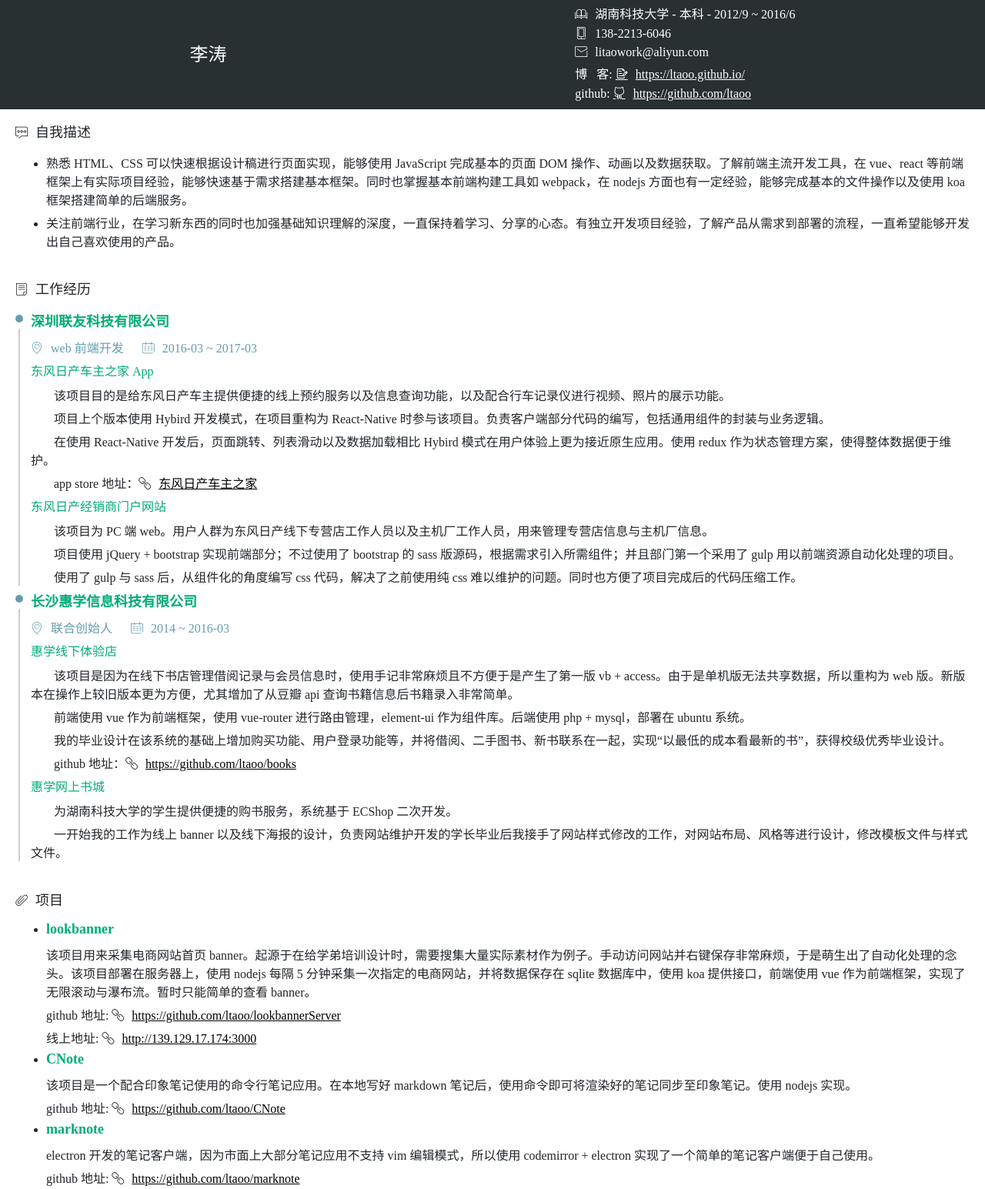
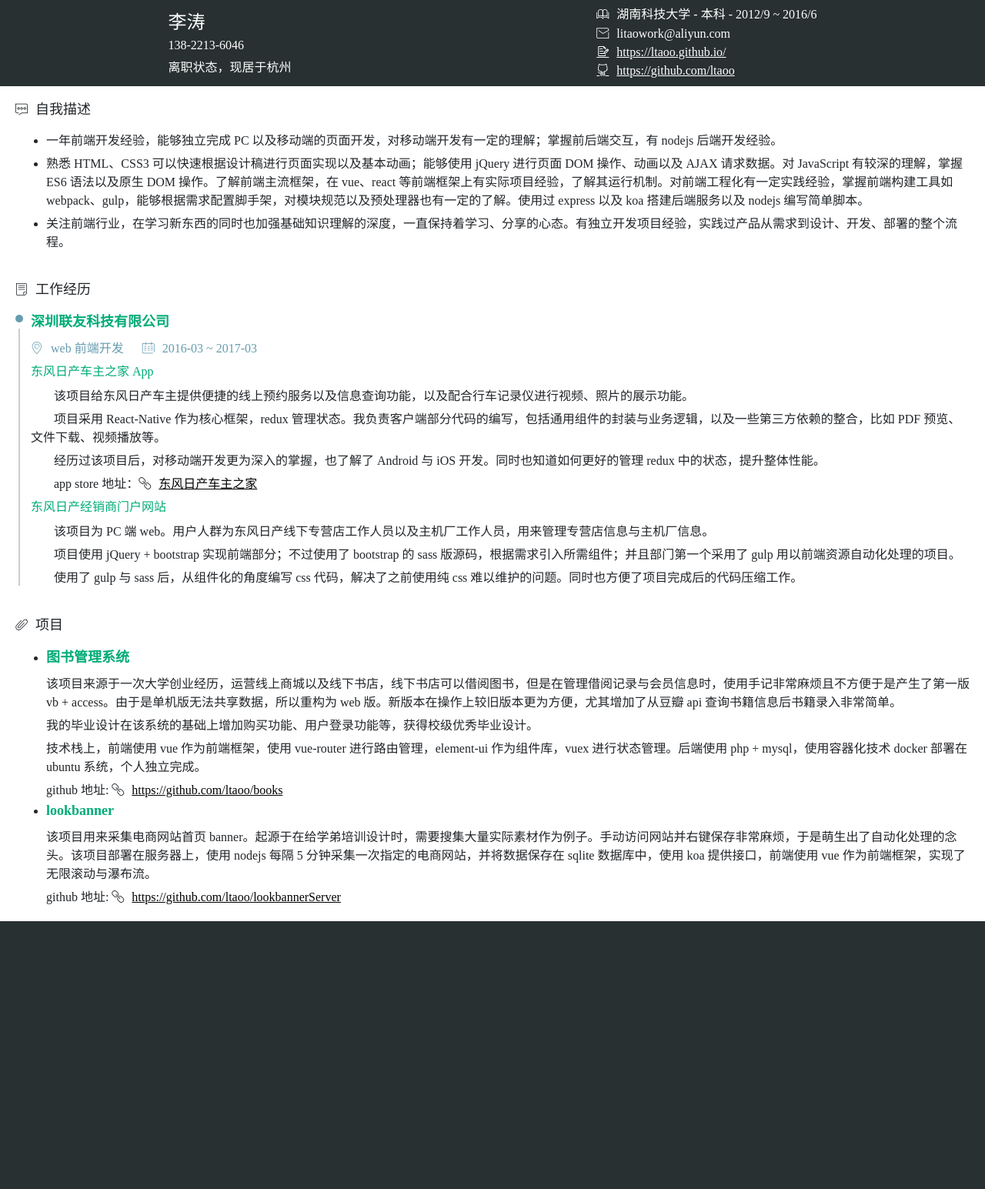
Before and after one commit to ltaoo/resume, a website: page index.html in a window 1280 px wide. Shown: the whole page at 77% size. After the commit the page ends 1197 px from the top, so only its background shows below. Drawn offline with Linux system fonts and the light colour scheme.

Commit message:
【更新】删除无趣的项目经历，调整books为项目经历，增加自我描述

```diff
--- a/index.html
+++ b/index.html
@@ -10,28 +10,39 @@
     <!-- 主样式 -->
     <link rel="stylesheet" href="./css/main.css">
 </head>
+
 <body>
     <div id="container">
         <section class="info">
             <!-- <h2 class="title"><i class="icon iconfont">&#xe726;</i>个人信息</h2> -->
             <div class="content">
+                <div>
                     <p class="info__name"><span>李涛</span></p>
-                <div class = "info__detail">
+                    <p class="info__tel">138-2213-6046</p>
+                    <p class="info__address">离职状态，现居于杭州</p>
+                </div>
+                <div class="info__detail">
                     <p class="info__school"><i class="icon iconfont">&#xe705;</i>湖南科技大学 - 本科 - 2012/9 ~ 2016/6</p>
-                    <p class="info__tel"><i class="icon iconfont">&#xe72a;</i>138-2213-6046</p>
                     <p class="info__email"><i class="icon iconfont">&#xe69f;</i>litaowork@aliyun.com</p>
                     <img class="info__qr" src="./img/blog.png" alt="ltaoo's web" title="ltaoo's web">
-                    <p class="info__blog">博&nbsp;&nbsp;&nbsp;客: <a href="https://ltaoo.github.io"><i class="icon iconfont">&#xe65b;</i>https://ltaoo.github.io/</a></p>
+                    <p class="info__blog"><a href="https://ltaoo.github.io"><i class="icon iconfont">&#xe65b;</i>https://ltaoo.github.io/</a></p>
                     <img class="info__qr" src="./img/github.png" alt="ltaoo's github" title="github">
-                    <p class="info__github">github: <a href="https://github.com/ltaoo"><i class="icon iconfont">&#xe761;</i><span>https://github.com/ltaoo</span></a></p>
+                    <p class="info__github"><a href="https://github.com/ltaoo"><i class="icon iconfont">&#xe761;</i><span>https://github.com/ltaoo</span></a></p>
                 </div>
             </div>
         </section>
         <section class="introduce">
             <h2 class="title"><i class="icon iconfont">&#xe69b;</i>自我描述</h2>
             <ul>
-            <li><p>熟悉 HTML、CSS 可以快速根据设计稿进行页面实现，能够使用 JavaScript 完成基本的页面 DOM 操作、动画以及数据获取。了解前端主流开发工具，在 vue、react 等前端框架上有实际项目经验，能够快速基于需求搭建基本框架。同时也掌握基本前端构建工具如 webpack，在 nodejs 方面也有一定经验，能够完成基本的文件操作以及使用 koa 框架搭建简单的后端服务。</p></li>
-            <li><p>关注前端行业，在学习新东西的同时也加强基础知识理解的深度，一直保持着学习、分享的心态。有独立开发项目经验，了解产品从需求到部署的流程，一直希望能够开发出自己喜欢使用的产品。</p></li>
+                <li>
+                    <p>一年前端开发经验，能够独立完成 PC 以及移动端的页面开发，对移动端开发有一定的理解；掌握前后端交互，有 nodejs 后端开发经验。</p>
+                </li>
+                <li>
+                    <p>熟悉 HTML、CSS3 可以快速根据设计稿进行页面实现以及基本动画；能够使用 jQuery 进行页面 DOM 操作、动画以及 AJAX 请求数据。对 JavaScript 有较深的理解，掌握 ES6 语法以及原生 DOM 操作。了解前端主流框架，在 vue、react 等前端框架上有实际项目经验，了解其运行机制。对前端工程化有一定实践经验，掌握前端构建工具如 webpack、gulp，能够根据需求配置脚手架，对模块规范以及预处理器也有一定的了解。使用过 express 以及 koa 搭建后端服务以及 nodejs 编写简单脚本。</p>
+                </li>
+                <li>
+                    <p>关注前端行业，在学习新东西的同时也加强基础知识理解的深度，一直保持着学习、分享的心态。有独立开发项目经验，实践过产品从需求到设计、开发、部署的整个流程。</p>
+                </li>
         </section>
         <section class="pro">
             <h2 class="title"><i class="icon iconfont">&#xe6a2;</i>工作经历</h2>
@@ -44,13 +55,14 @@
                     <!-- <li> -->
                     <h4 class="project__name">东风日产车主之家 App</h4>
                     <p class="project__description">
-                                该项目目的是给东风日产车主提供便捷的线上预约服务以及信息查询功能，以及配合行车记录仪进行视频、照片的展示功能。
+                        该项目给东风日产车主提供便捷的线上预约服务以及信息查询功能，以及配合行车记录仪进行视频、照片的展示功能。
                     </p>
                     <p class="project__description">
-                                项目上个版本使用 Hybird 开发模式，在项目重构为 React-Native 时参与该项目。负责客户端部分代码的编写，包括通用组件的封装与业务逻辑。
+                        项目采用 React-Native 作为核心框架，redux 管理状态。我负责客户端部分代码的编写，包括通用组件的封装与业务逻辑，以及一些第三方依赖的整合，比如 PDF 预览、文件下载、视频播放等。
                     </p>
                     <p class="project__description">
-                                在使用 React-Native 开发后，页面跳转、列表滑动以及数据加载相比 Hybird 模式在用户体验上更为接近原生应用。使用 redux 作为状态管理方案，使得整体数据便于维护。</p>
+                        经历过该项目后，对移动端开发更为深入的掌握，也了解了 Android 与 iOS 开发。同时也知道如何更好的管理 redux 中的状态，提升整体性能。
+                    </p>
                     <p class="project__description">
                         app store 地址：<i class="icon iconfont icon-link"></i><a class="github__url" href="https://itunes.apple.com/us/app/%25E4%25B8%259C%25E9%25A3%258E%25E6%2597%25A5%25E4%25BA%25A7%25E8%25BD%25A6%25E4%25B8%25BB%25E4%25B9%258B%25E5%25AE%25B6/id1170980931?l=zh&ls=1&mt=8">东风日产车主之家</a>
                     </p>
@@ -69,54 +81,26 @@
                     <!-- </li> -->
                     <!-- </ul> -->
                 </li>
-                <li class="project__item">
-                    <h3 class="project__company">长沙惠学信息科技有限公司</h3>
-                    <p class="project__job"><i class="icon iconfont">&#xe715;</i>联合创始人</p>
-                    <time class="project__time"><i class="icon iconfont">&#xe6bf;</i>2014 ~ 2016-03</time>
-                    <h4 class="project__name">惠学线下体验店</h4>
-                    <p class = "project__description">
-                        该项目是因为在线下书店管理借阅记录与会员信息时，使用手记非常麻烦且不方便于是产生了第一版 vb + access。由于是单机版无法共享数据，所以重构为 web 版。新版本在操作上较旧版本更为方便，尤其增加了从豆瓣 api 查询书籍信息后书籍录入非常简单。
-                    </p>
-                    <p class="project__description">
-                        前端使用 vue 作为前端框架，使用 vue-router 进行路由管理，element-ui 作为组件库。后端使用 php + mysql，部署在 ubuntu 系统。
-                    </p>
-                    <p class="project__description">
-                        我的毕业设计在该系统的基础上增加购买功能、用户登录功能等，并将借阅、二手图书、新书联系在一起，实现“以最低的成本看最新的书”，获得校级优秀毕业设计。
-                    </p>
-                    <p class="project__description">
-                        github 地址：<i class="icon iconfont icon-link"></i><a class="github__url" href="https://github.com/ltaoo/books">https://github.com/ltaoo/books</a>
-                    </p>
-                    <h4 class="project__name">惠学网上书城</h4>
-                    <p class="project__description">
-                        为湖南科技大学的学生提供便捷的购书服务，系统基于 ECShop 二次开发。
-                    </p>
-                    <p class="project__description">
-一开始我的工作为线上 banner 以及线下海报的设计，负责网站维护开发的学长毕业后我接手了网站样式修改的工作，对网站布局、风格等进行设计，修改模板文件与样式文件。
-                    </p>
-                </li>
             </ul>
         </section>
         <section class="introduce">
             <h2 class="title"><i class="icon iconfont">&#xe6c0;</i>项目</h2>
             <ul>
                 <li>
-                    <h3>lookbanner</h3>
-                    <p>该项目用来采集电商网站首页 banner。起源于在给学弟培训设计时，需要搜集大量实际素材作为例子。手动访问网站并右键保存非常麻烦，于是萌生出了自动化处理的念头。该项目部署在服务器上，使用 nodejs 每隔 5 分钟采集一次指定的电商网站，并将数据保存在 sqlite 数据库中，使用 koa 提供接口，前端使用 vue 作为前端框架，实现了无限滚动与瀑布流。暂时只能简单的查看 banner。</p>
-                    <p>github 地址: <i class="icon iconfont icon-link"></i><a href="https://github.com/ltaoo/lookbannerServer">https://github.com/ltaoo/lookbannerServer</a></p>
-                    <p>线上地址: <i class="icon iconfont icon-link"></i><a href="http://139.129.17.174:3000">http://139.129.17.174:3000</a></p>
+                    <h3>图书管理系统</h3>
+                    <p>该项目来源于一次大学创业经历，运营线上商城以及线下书店，线下书店可以借阅图书，但是在管理借阅记录与会员信息时，使用手记非常麻烦且不方便于是产生了第一版 vb + access。由于是单机版无法共享数据，所以重构为 web 版。新版本在操作上较旧版本更为方便，尤其增加了从豆瓣 api 查询书籍信息后书籍录入非常简单。</p><p>
+                    我的毕业设计在该系统的基础上增加购买功能、用户登录功能等，获得校级优秀毕业设计。</p><p>
+                    技术栈上，前端使用 vue 作为前端框架，使用 vue-router 进行路由管理，element-ui 作为组件库，vuex 进行状态管理。后端使用 php + mysql，使用容器化技术 docker 部署在 ubuntu 系统，个人独立完成。</p>
+                    <p>github 地址: <i class="icon iconfont icon-link"></i><a href="https://github.com/ltaoo/books">https://github.com/ltaoo/books</a></p>
                 </li>
                 <li>
-                    <h3>CNote</h3>
-                    <p>该项目是一个配合印象笔记使用的命令行笔记应用。在本地写好 markdown 笔记后，使用命令即可将渲染好的笔记同步至印象笔记。使用 nodejs 实现。</p>
-                    <p>github 地址: <i class="icon iconfont icon-link"></i><a href="https://github.com/ltaoo/CNote">https://github.com/ltaoo/CNote</a></p>
-                </li>
-                <li>
-                    <h3>marknote</h3>
-                    <p>electron 开发的笔记客户端，因为市面上大部分笔记应用不支持 vim 编辑模式，所以使用 codemirror + electron 实现了一个简单的笔记客户端便于自己使用。</p>
-                    <p>github 地址: <i class="icon iconfont icon-link"></i><a href="https://github.com/ltaoo/marknote">https://github.com/ltaoo/marknote</a></p>
+                    <h3>lookbanner</h3>
+                    <p>该项目用来采集电商网站首页 banner。起源于在给学弟培训设计时，需要搜集大量实际素材作为例子。手动访问网站并右键保存非常麻烦，于是萌生出了自动化处理的念头。该项目部署在服务器上，使用 nodejs 每隔 5 分钟采集一次指定的电商网站，并将数据保存在 sqlite 数据库中，使用 koa 提供接口，前端使用 vue 作为前端框架，实现了无限滚动与瀑布流。</p>
+                    <p>github 地址: <i class="icon iconfont icon-link"></i><a href="https://github.com/ltaoo/lookbannerServer">https://github.com/ltaoo/lookbannerServer</a></p>
                 </li>
             </ul>
         </section>
     </div>
 </body>
+
 </html>
```
Also changed, not shown: info.json (added, +13 -0 lines). Lines whose indentation alone changed are shown as unchanged.
